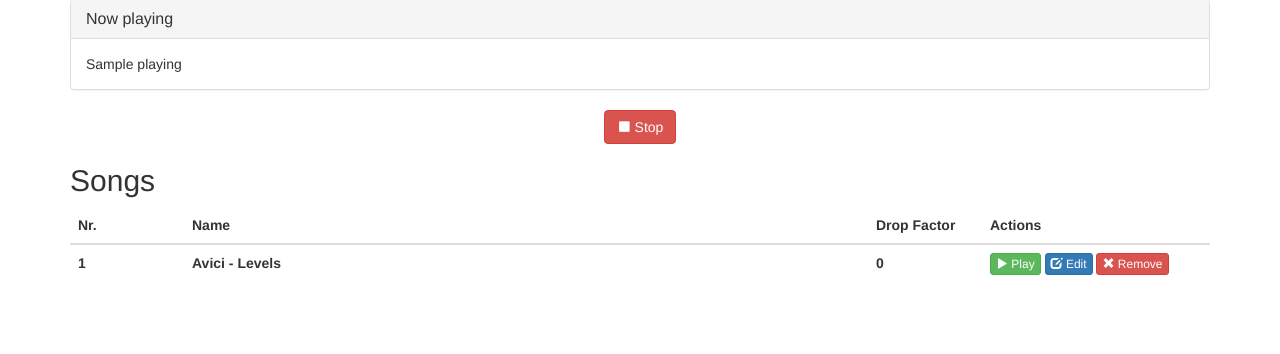
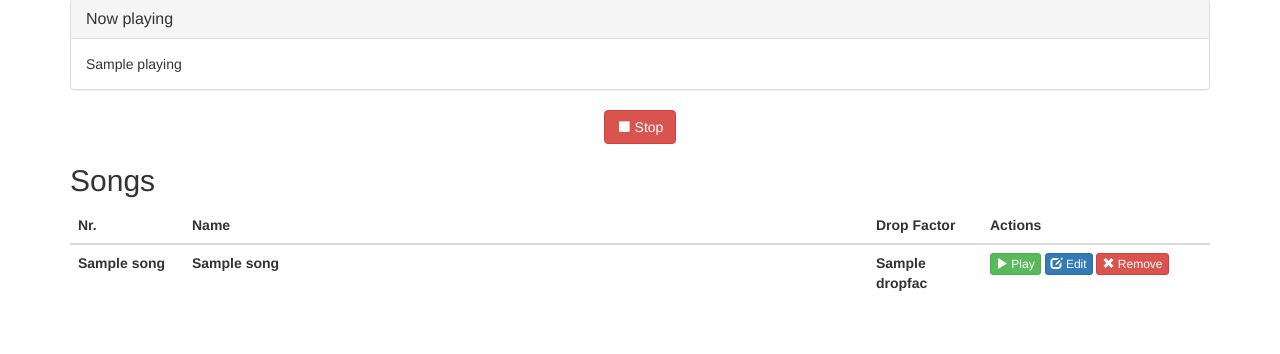
Before and after one commit to MisterX2000/floppymusic-web, a Flask app: template src/templates/index.html in a window 1280 px wide. Shown: the part 76-430 px from the top of the page. Run offline with Flask 2, Linux system fonts and the light colour scheme; the template is opened without the code that fills it: most values are stand-ins (such as "Sample title", 1, 10 or a date in 2020); lists and menus that the app fills with data are empty; some libraries are stand-ins or nearby versions.

Commit message:
songs now show in index

```diff
--- a/src/app.py
+++ b/src/app.py
@@ -25,6 +25,13 @@
     return g.sqlite_db
 
 
+def query_db(query, args=(), one=False):
+    cur = get_db().execute(query, args)
+    rv = cur.fetchall()
+    cur.close()
+    return (rv[0] if rv else None) if one else rv
+
+
 @app.teardown_appcontext
 def close_db(error):
     """Closes the database again at the end of the request."""
@@ -34,7 +41,7 @@
 
 @app.route("/")
 def index():
-    return render_template("index.html", playing="Nothing", songs=None)
+    return render_template("index.html", playing="Nothing", songs=query_db("select * from songs"))
 
 
 @app.route("/add", methods=["GET", "POST"])
@@ -45,7 +52,8 @@
             return render_template("add.html")
         filename = midis.save(request.files["midi"])
         dropfactor = request.form["drop-factor"]
-        c.execute("""INSERT INTO songs (name, dropfac) VALUES(?, ?)""", filename, dropfactor)
+        get_db().cursor().execute("""INSERT INTO songs (name, dropfac) VALUES(?, ?)""", [str(filename), int(dropfactor)])
+        get_db().commit()
         flash(str(filename) + " uploaded", "alert-success")
     return render_template("add.html")
 
--- a/src/templates/index.html
+++ b/src/templates/index.html
@@ -70,16 +70,18 @@
         </tr>
         </thead>
         <tbody>
+        {% for id, name, dropfac in songs %}
         <tr>
-            <th>1</th>
-            <th>Avici - Levels</th>
-            <th>0</th>
+            <th>{{ id }}</th>
+            <th>{{ name }}</th>
+            <th>{{ dropfac }}</th>
             <th>
                 <button class="btn btn-success btn-xs"><span class="glyphicon glyphicon-play" aria-hidden="true"></span> Play</button>
                 <button class="btn btn-primary btn-xs"><span class="glyphicon glyphicon-edit" aria-hidden="true"></span> Edit</button>
                 <button class="btn btn-danger btn-xs"><span class="glyphicon glyphicon-remove" aria-hidden="true"></span> Remove</button>
             </th>
         </tr>
+        {% endfor %}
         </tbody>
     </table>
 </div>
```
